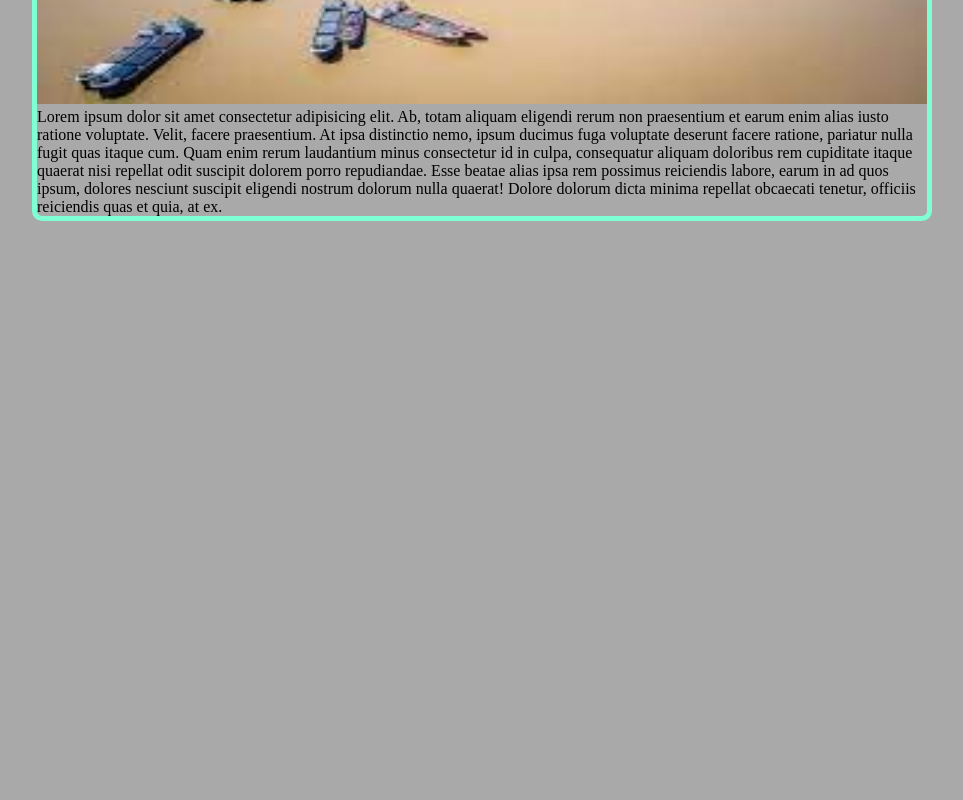
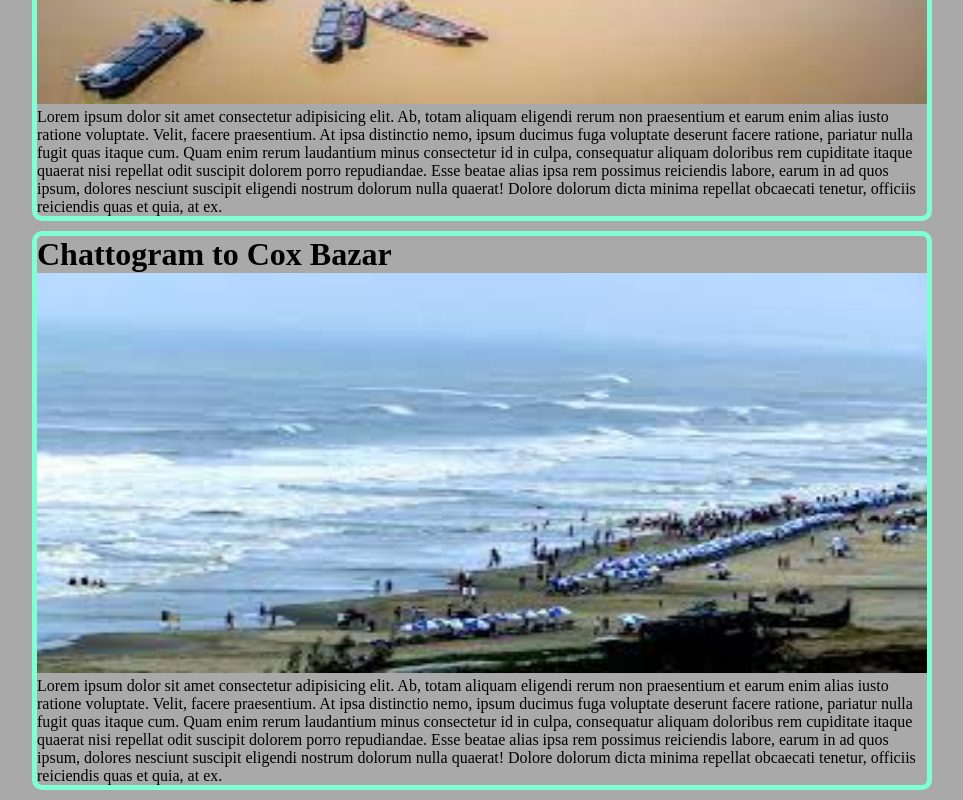
Before and after one commit to mdmamunhp09/my-first-blog, a plain HTML site: page index.html in a window 1280 px wide. Shown: the part 348-1148 px from the top of the page, without its empty margins (158-1121 px from the left). Before the commit the page ends 800 px from the top, so only its background shows below. Drawn offline with Linux system fonts and the light colour scheme.

Commit message:
Ctg to coxbazar

```diff
--- a/index.html
+++ b/index.html
@@ -15,6 +15,13 @@
          </div>
         <p>Lorem ipsum dolor sit amet consectetur adipisicing elit. Ab, totam aliquam eligendi rerum non praesentium et earum enim alias iusto ratione voluptate. Velit, facere praesentium. At ipsa distinctio nemo, ipsum ducimus fuga voluptate deserunt facere ratione, pariatur nulla fugit quas itaque cum. Quam enim rerum laudantium minus consectetur id in culpa, consequatur aliquam doloribus rem cupiditate itaque quaerat nisi repellat odit suscipit dolorem porro repudiandae. Esse beatae alias ipsa rem possimus reiciendis labore, earum in ad quos ipsum, dolores nesciunt suscipit eligendi nostrum dolorum nulla quaerat! Dolore dolorum dicta minima repellat obcaecati tenetur, officiis reiciendis quas et quia, at ex.</p>
     </div>
+    <div class="blogs">
+        <h1>Chattogram to Cox Bazar</h1>
+        <div class="img">
+            <img src="images/download.jpeg" alt="">
+         </div>
+        <p>Lorem ipsum dolor sit amet consectetur adipisicing elit. Ab, totam aliquam eligendi rerum non praesentium et earum enim alias iusto ratione voluptate. Velit, facere praesentium. At ipsa distinctio nemo, ipsum ducimus fuga voluptate deserunt facere ratione, pariatur nulla fugit quas itaque cum. Quam enim rerum laudantium minus consectetur id in culpa, consequatur aliquam doloribus rem cupiditate itaque quaerat nisi repellat odit suscipit dolorem porro repudiandae. Esse beatae alias ipsa rem possimus reiciendis labore, earum in ad quos ipsum, dolores nesciunt suscipit eligendi nostrum dolorum nulla quaerat! Dolore dolorum dicta minima repellat obcaecati tenetur, officiis reiciendis quas et quia, at ex.</p>
+    </div>
 
    </div>
 </body>
```
